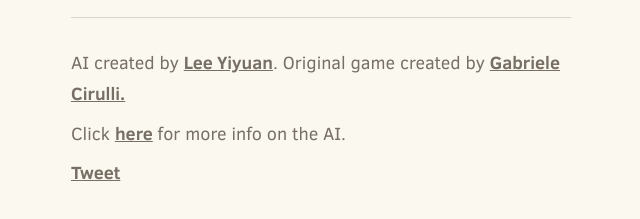
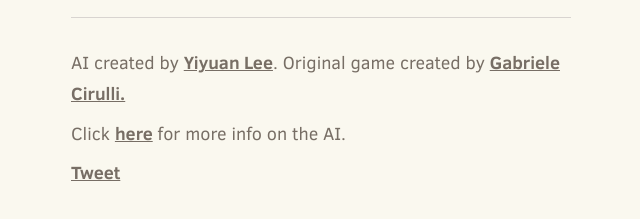
Before and after one commit to LeeYiyuan/2048ai, a plain HTML site: page index.html in a window 1280 px wide. Shown: the part 827-1046 px from the top of the page, 319-959 px from the left. Drawn offline with Linux system fonts and the light colour scheme; no server answers.

Commit message:
Americanized my name.

```diff
--- a/index.html
+++ b/index.html
@@ -81,7 +81,7 @@
 
     <hr>
     <p>
-        AI created by <a href="http://codemyroad.wordpress.com" target="_blank">Lee Yiyuan</a>. Original game created by <a href="http://gabrielecirulli.com" target="_blank">Gabriele Cirulli.</a>
+        AI created by <a href="http://codemyroad.wordpress.com" target="_blank">Yiyuan Lee</a>. Original game created by <a href="http://gabrielecirulli.com" target="_blank">Gabriele Cirulli.</a>
         </p>
       <p>
         Click <a href="http://codemyroad.wordpress.com/2014/05/14/2048-ai-the-intelligent-bot/" target="_blank">here</a> for more info on the AI.
```
